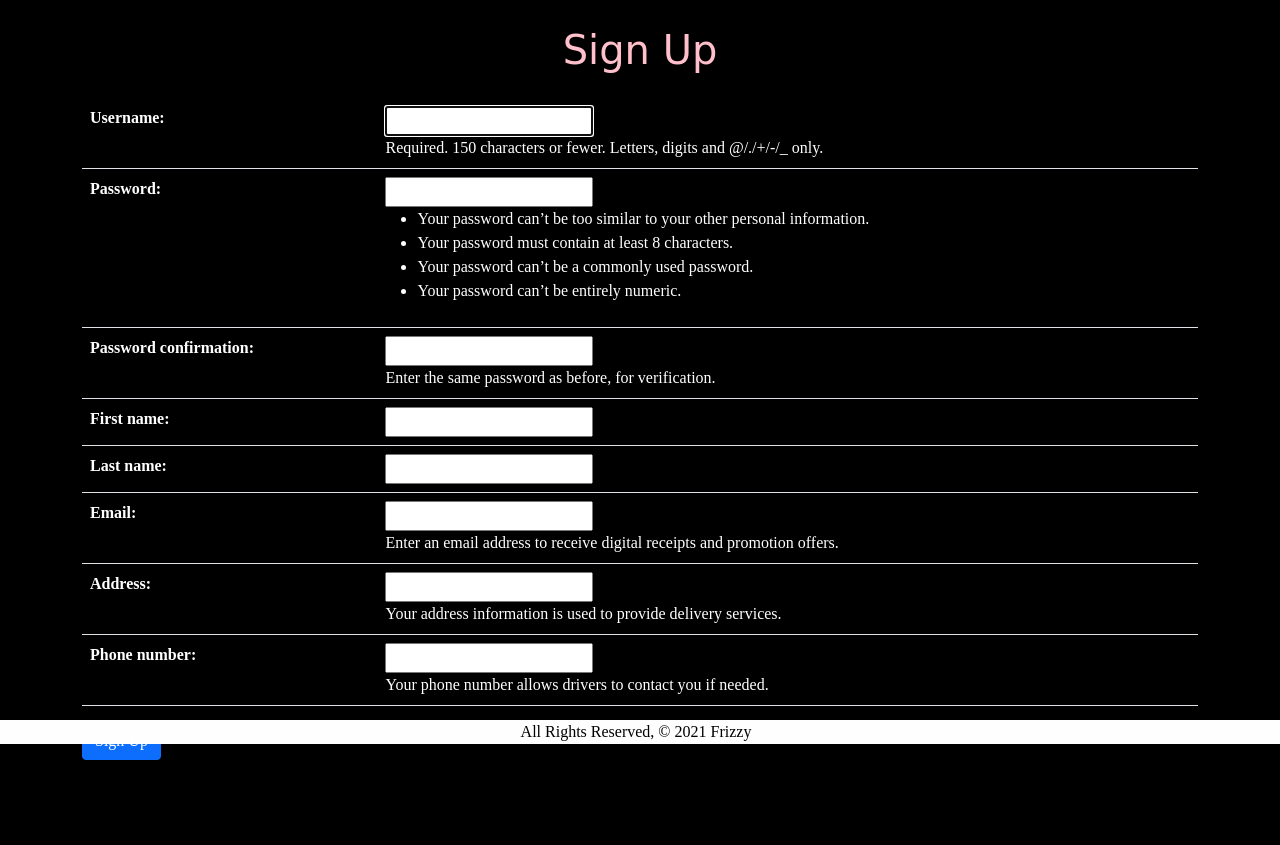
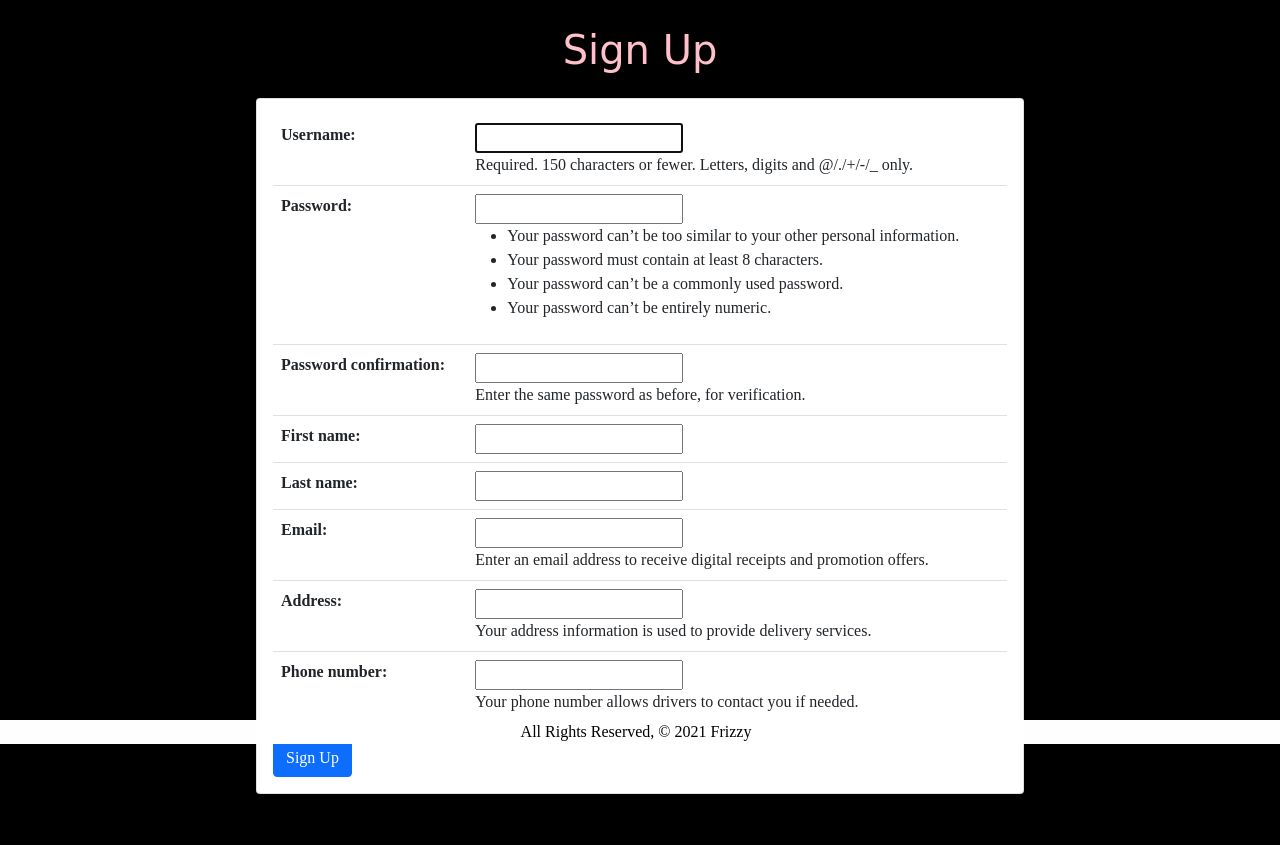
Before and after one commit to kevintlau/frizzy, a Django app: page /accounts/signup/ in a window 1280 px wide. Shown: the part 56-901 px from the top of the page. Before the commit the page ends 816 px from the top, so only its background shows below. Run offline with Django 3.2, Linux system fonts and the light colour scheme; parts of the project's set-up code (start-up, migrations or seed data) failed here and were passed over; some libraries are stand-ins or nearby versions; some web fonts are replaced.

Commit message:
styles login and signup forms

```diff
--- a/main_app/templates/main_app/order_form.html
+++ b/main_app/templates/main_app/order_form.html
@@ -12,7 +12,7 @@
 			<form action="" method="POST">
 				{% csrf_token %}
 				{{ form.as_p }}
-				<input class="btn btn-primary mx-auto" type="submit" value="Submit">
+				<input class="btn btn-primary" type="submit" value="Submit">
 			</form>
 		</div>
 	</div>
--- a/main_app/templates/registration/signup.html
+++ b/main_app/templates/registration/signup.html
@@ -1,15 +1,23 @@
 {% extends 'base.html' %}
 
 {% block content %}
+
     <h1 class="text-center mb-4">Sign Up</h1>
+
 {% if error_message %}
     <p class="red-text">{{ error_message }}</p>
 {% endif %}
+
+    <div class="mx-auto card" style="max-width: 48rem;">
+        <div class="card-body">
             <form action="{% url 'signup' %}" method="POST">
                 {% csrf_token %}
-    <table style="color: white;" class="table">
+                <table class="table">
                     {{ form.as_table }}
                 </table>
                 <input type="submit" value="Sign Up" class="btn btn-primary">
             </form>
+        </div>
+    </div>
+
 {% endblock %}
```
Also changed, not shown: main_app/templates/registration/login.html (+7 -1 lines). Lines whose indentation alone changed are shown as unchanged.
